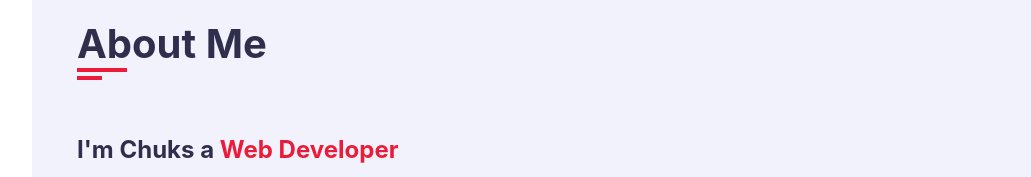
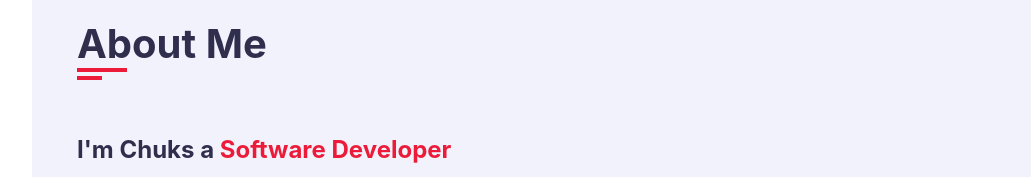
Before and after one commit to ItzChuks/My-Portfolio, a plain HTML site: page index.html in a window 1280 px wide. Shown: the part 840-1017 px from the top of the page, without its empty margins (238-1269 px from the left). Drawn offline with nearby package versions, Linux system fonts and the light colour scheme; a web font is replaced by a local one.

Commit message:
Update index.html

```diff
--- a/index.html
+++ b/index.html
@@ -73,7 +73,7 @@
                     <div class="about-content padd-15">
                         <div class="row">
                             <div class="about-text padd-15">
-                                <h3>I'm Chuks a <span>Web Developer</span></h3>
+                                <h3>I'm Chuks a <span>Software Developer</span></h3>
                                 <p>I'm a passionate web developer with over three years of experience building responsive and dynamic web applications. I specialize in front-end technologies like HTML, CSS, TailwindCSS, JavaScript, AngularJS, ReactJS, Next.js, and Vue.js. On the back end, I work confidently with Node.js, PHP, MySQL and also build cross-platform mobile apps using React Native. I thrive in collaborative environments, communicate effectively with team members, and value clear task ownership and agile workflows. My strong time management skills help me consistently meet deadlines, prioritize tasks, and adapt to project needs without compromising quality</p>
                             </div>
                         </div>
```
